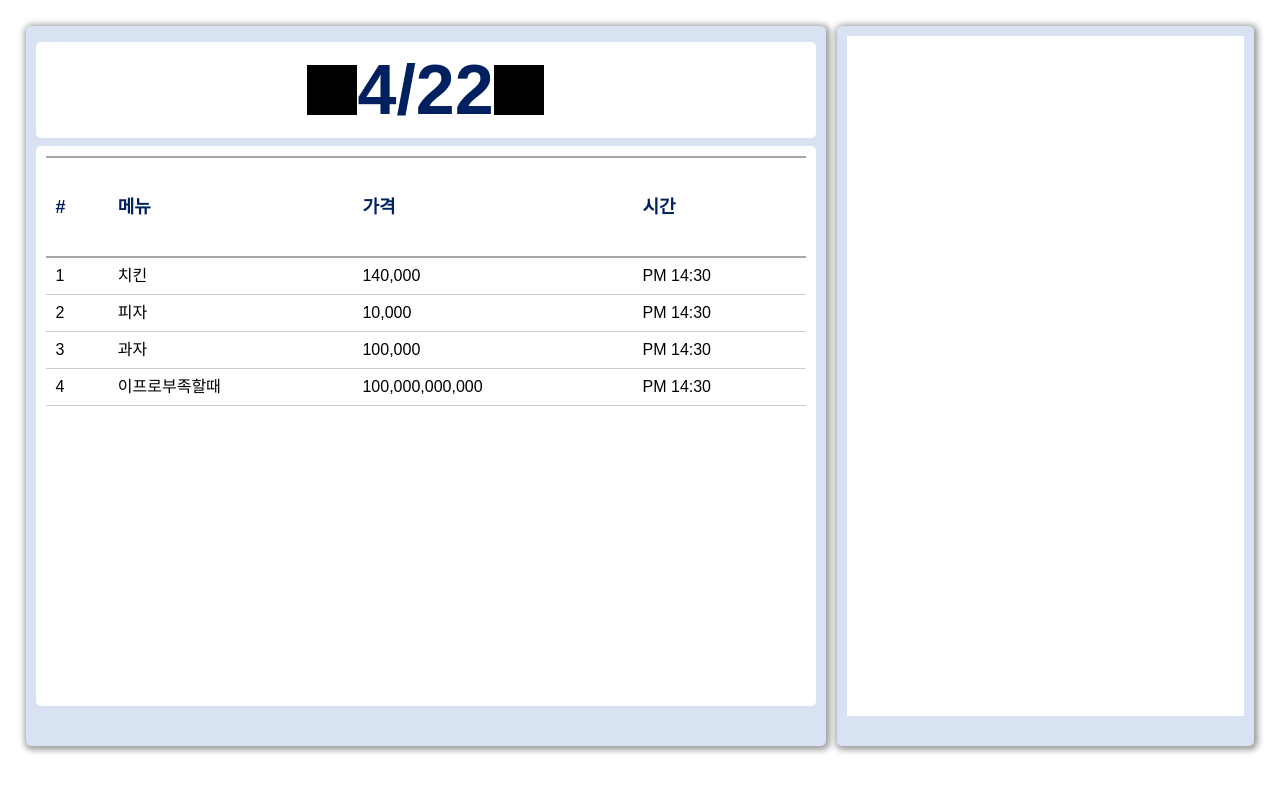
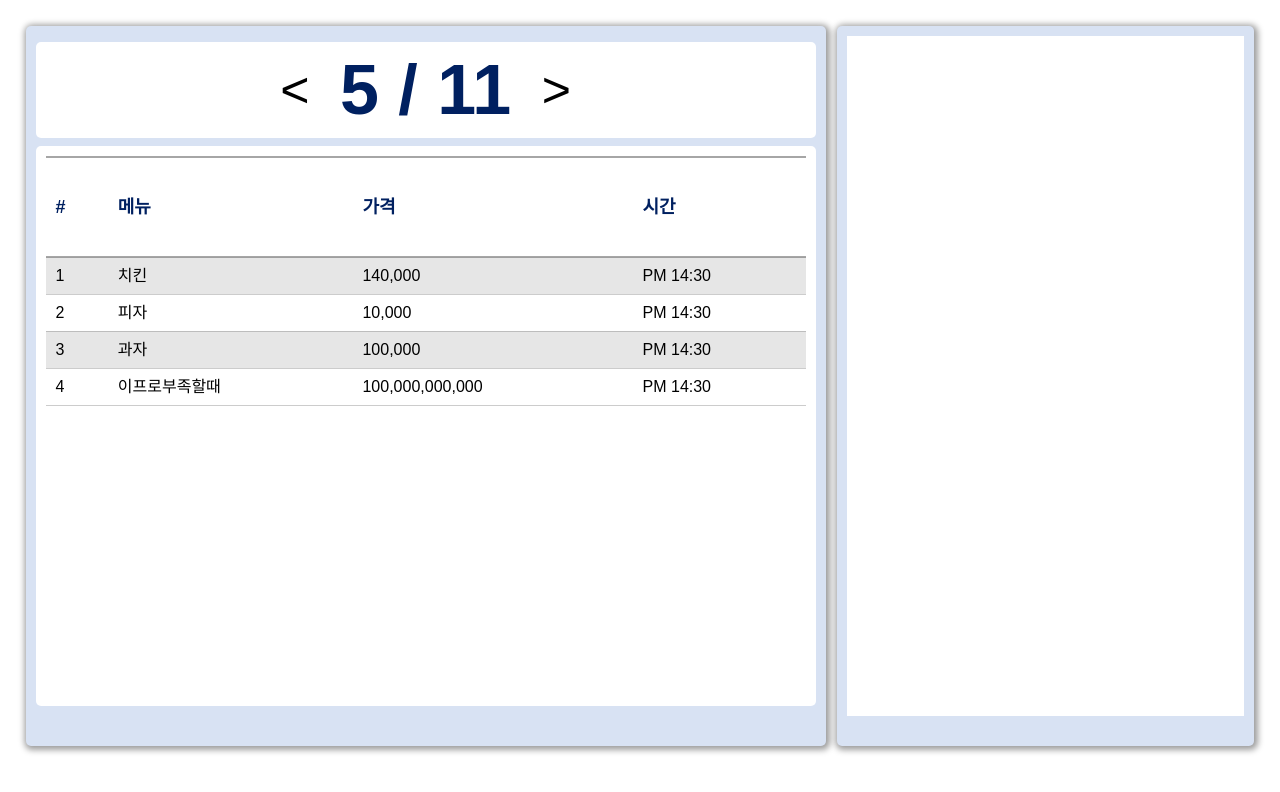
Before and after one commit to lets-get-a-job/digicu-pos, a React (Create React App) app: page /sale in a window 1280 px wide. Shown: the top 792 px of the page. Built offline with nearby package versions, Linux system fonts and the light colour scheme.

Commit message:
feat: 판매목록 ui

```diff
--- a/src/components/mocules/TableBox.jsx
+++ b/src/components/mocules/TableBox.jsx
@@ -80,13 +80,25 @@ const TableBox = ({ list }) => (
       if (t.title === 'body') {
         return (
           <Tbody key={i}>
-            {t.contents.map((cs, csi) => (
+            {t.contents.map((cs, csi) => {
+              if (csi % 2 === 1)
+                return (
                   <Tr key={csi}>
                     {cs.content.map((c, ci) => (
                       <Td key={ci}>{c.text}</Td>
                     ))}
                   </Tr>
+                );
+              return (
+                <Tr key={csi}>
+                  {cs.content.map((c, ci) => (
+                    <Td bgc="rgba(128, 128, 128, 0.2)" key={ci}>
+                      {c.text}
+                    </Td>
                   ))}
+                </Tr>
+              );
+            })}
           </Tbody>
         );
       }
--- a/src/pages/SalePage/EntireSale.jsx
+++ b/src/pages/SalePage/EntireSale.jsx
@@ -1,7 +1,7 @@
 /* eslint-disable no-unused-vars */
 import React from 'react';
 import styled from 'styled-components';
-import { Container, Text } from '../../components/atom';
+import { Container, Text, Button } from '../../components/atom';
 import { TableBox } from '../../components/mocules';
 
 const EntireContainer = styled(Container)`
@@ -42,6 +42,9 @@ const SaleContainer = styled(Container)`
 `;
 
 export default function EntireSale() {
+  const date = new Date();
+  const month = (date.getMonth() + 1).toString();
+  const day = date.getDate();
   const list = [
     {
       title: 'head',
@@ -93,21 +96,35 @@ export default function EntireSale() {
   return (
     <EntireContainer>
       <DateContainer>
-        <div
+        <Button
           style={{
             width: '50px',
             height: '50px',
-            backgroundColor: 'black',
+            background: 'none',
+            margin: '20px',
+            color: 'black',
+            fontSize: '50px',
+            padding: '0px',
+            lineHeight: '50px',
           }}
-        />
-        <DateText>4/22</DateText>
-        <div
+        >
+          {'<'}
+        </Button>
+        <DateText>{`${month} / ${day}`}</DateText>
+        <Button
           style={{
             width: '50px',
             height: '50px',
-            backgroundColor: 'black',
+            background: 'none',
+            margin: '20px',
+            color: 'black',
+            fontSize: '50px',
+            padding: '0px',
+            lineHeight: '50px',
           }}
-        />
+        >
+          {'>'}
+        </Button>
       </DateContainer>
       <SaleContainer>
         <TableBox list={list} />
```
Lines whose indentation alone changed are shown as unchanged.
